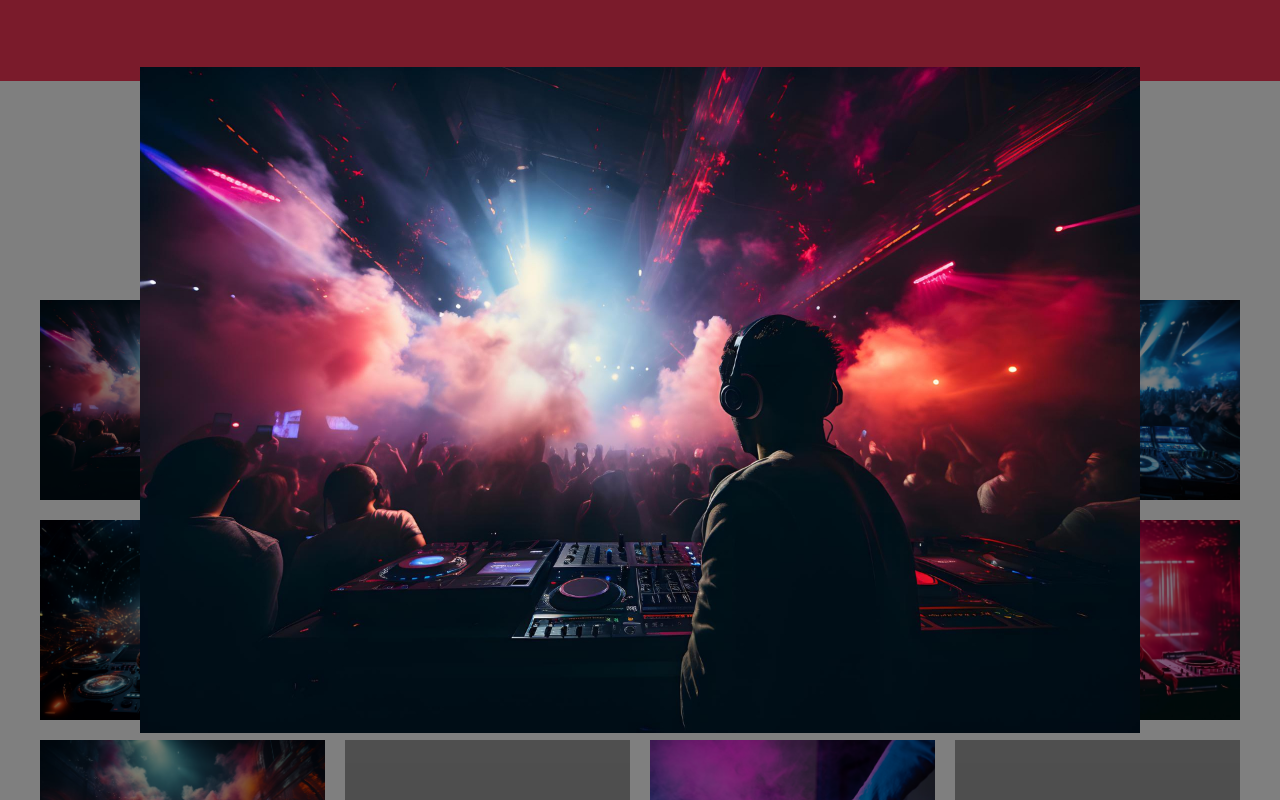
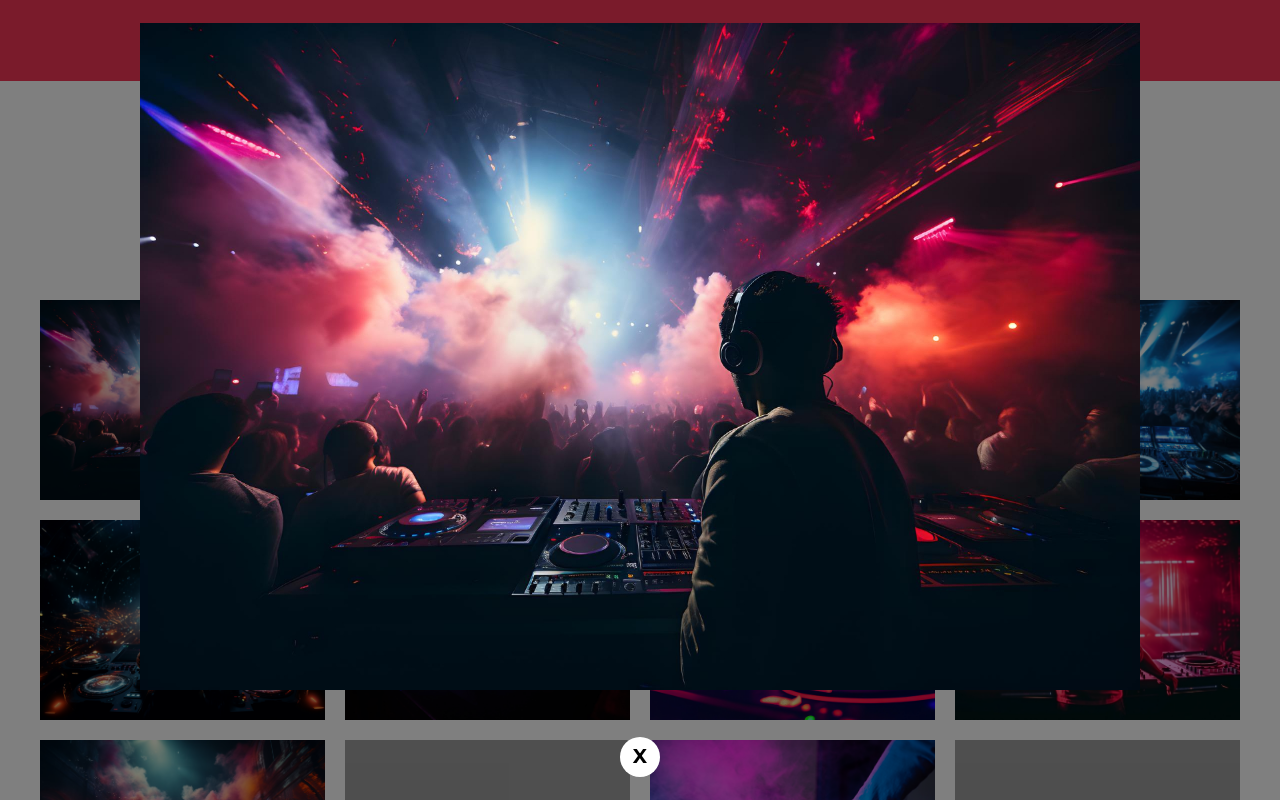
Before and after one commit to cesargmc/Festival, a website: page index.html in a window 1280 px wide. Both pictures are taken after a click on the picture 182 px from the left and 3253 px from the top of the page. Shown: the part 2853-3653 px from the top of the page. Drawn offline with Linux system fonts and the light colour scheme; files that its build step writes are made by us from their sources; grey boxes are pictures that could not be loaded.

Commit message:
Terminando el modal

```diff
--- a/src/js/app.js
+++ b/src/js/app.js
@@ -29,11 +29,19 @@ function mostarImagen(i) {
     const modal = document.createElement('DIV');
     modal.classList.add('modal');
     modal.onclick = cerrarModal;
+
+    // Boton
+    const cerrarBtn = document.createElement('BUTTON');
+    cerrarBtn.textContent = 'X';
+    cerrarBtn.classList.add('btn-cerrar');
+    cerrarBtn.onclick = cerrarModal;
+
     modal.appendChild(imagen);
+    modal.appendChild(cerrarBtn)
 
     // Agregar al HTML
     const body = document.querySelector('body');
-    body.classList.add('overflow-hidden')
+    body.classList.add('overflow-hidden');
     body.appendChild(modal);
 }
 
--- a/src/scss/layout/_galeria.scss
+++ b/src/scss/layout/_galeria.scss
@@ -62,3 +62,16 @@
         opacity: 0;
     }
 }
+
+.btn-cerrar {
+    height: 4rem;
+    width: 4rem;
+    border-radius: 50%;
+    border: none;
+    background-color: v.$blanco;
+    color: v.$negro;
+    display: grid;
+    place-items: center;
+    font-weight: 700;
+    cursor: pointer;
+}
```
Also changed, not shown: build/css/app.css, build/js/app.js.
